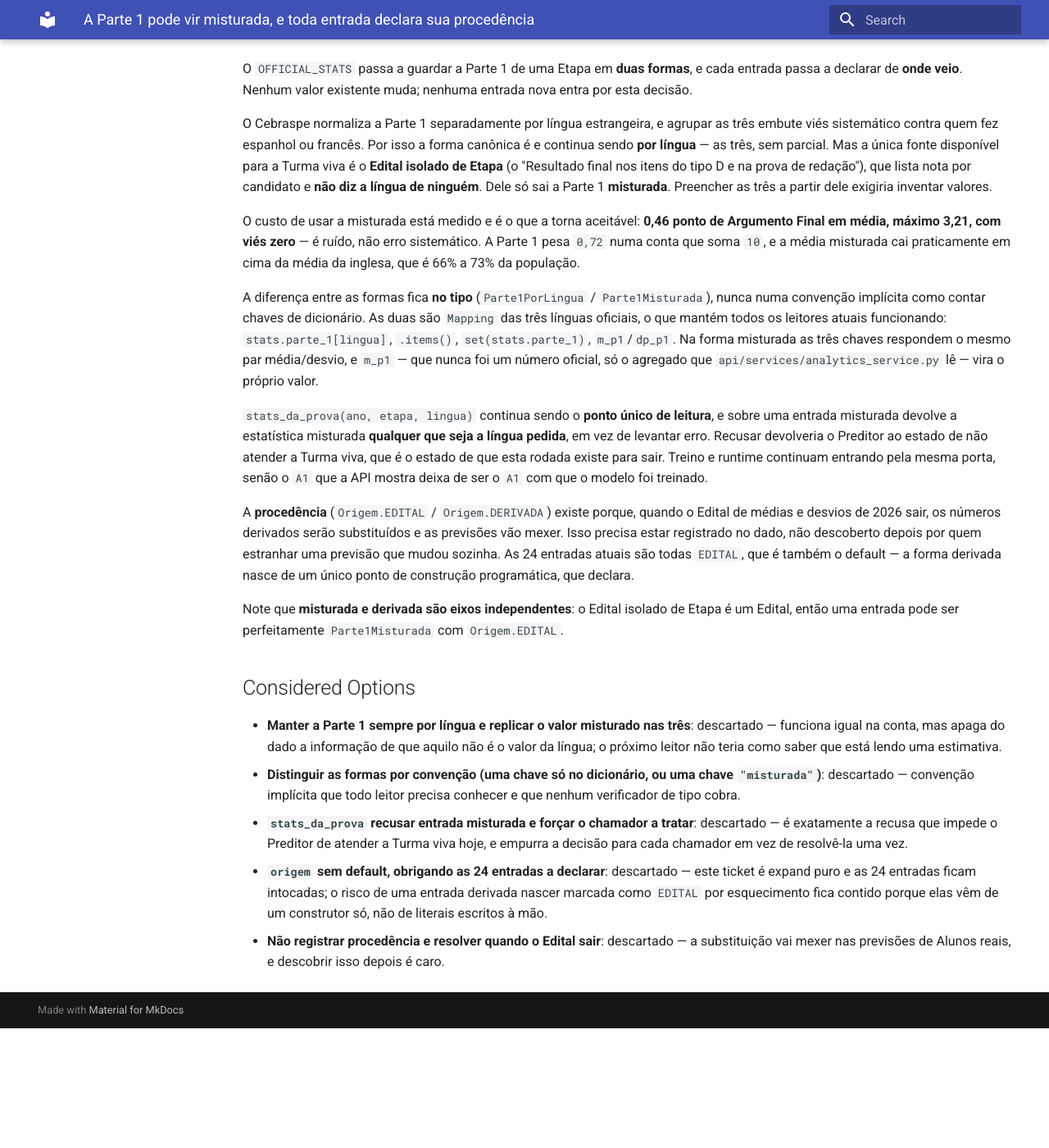
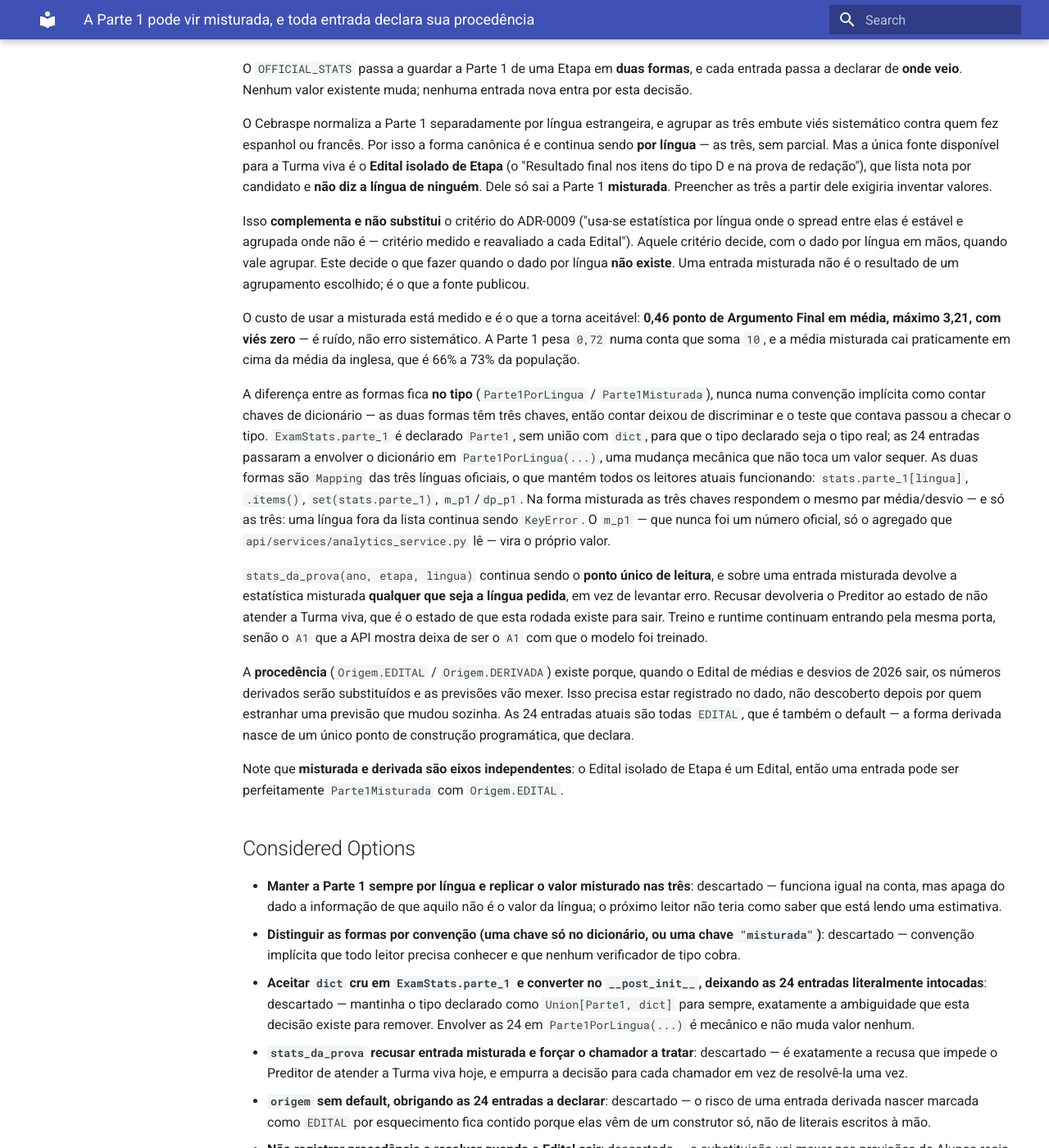
Before and after one commit to luizhtmoreira/Analise-Preditiva-PAS, an MkDocs documentation site: the page built from docs/adr/0013-parte-1-misturada-e-procedencia-no-official-stats.md, in a window 1280 px wide and 1400 px high, scrolled down 198 px. Shown: the whole window at 82% size. Built offline with MkDocs 1.6.1 and Material for MkDocs 9.7.7, drawn with Linux system fonts in a browser that asks for light colours; before the commit the page ends 1452 px from its top, so only the background shows below that.

Commit message:
refactor(pas-constants): correções da revisão de código do ticket 01
Tipo declarado passa a ser o tipo real: `ExamStats.parte_1: Parte1`, sem união
com `dict` e sem coerção no `__post_init__` — a união eternizava justamente a
ambiguidade que o ADR-0013 diz remover. As 24 entradas envolvem o dicionário em
`Parte1PorLingua(...)`; mecânico, nenhum valor muda.

- `misturada` vira `ClassVar[bool]`, para que nunca possa virar campo de
  construtor por uma anotação repetida numa subclasse;
- `para(lingua)` sai e `__getitem__` passa a ser o método abstrato — uma porta
  só para uma leitura só;
- `LINGUAS_OFICIAIS` deixa de existir em duas cópias: mora em `pas_constants`,
  junto do dado que indexa, e `model_package` reexporta;
- o teste que garantia as três línguas por contagem de chaves passa a checar o
  tipo, porque a forma misturada também tem três — contar deixou de discriminar;
- teste novo: língua fora das três continua sendo `KeyError` na forma
  misturada, e misturada/derivada são eixos independentes;
- `CONTEXT.md` ganha Edital isolado de Etapa, Parte 1 Misturada e Procedência,
  conforme DEVELOPER_HANDBOOK §4;
- ADR-0013 reconcilia com o critério do ADR-0009 e registra a opção descartada.

Co-Authored-By: Claude Opus 5 <noreply@anthropic.com>
Claude-Session: https://claude.ai/code/session_01AXbNFMUjwXpcxpWxcQ5ozY

```diff
--- a/docs/adr/0013-parte-1-misturada-e-procedencia-no-official-stats.md
+++ b/docs/adr/0013-parte-1-misturada-e-procedencia-no-official-stats.md
@@ -4,9 +4,11 @@ O `OFFICIAL_STATS` passa a guardar a Parte 1 de uma Etapa em **duas formas**, e
 
 O Cebraspe normaliza a Parte 1 separadamente por língua estrangeira, e agrupar as três embute viés sistemático contra quem fez espanhol ou francês. Por isso a forma canônica é e continua sendo **por língua** — as três, sem parcial. Mas a única fonte disponível para a Turma viva é o **Edital isolado de Etapa** (o "Resultado final nos itens do tipo D e na prova de redação"), que lista nota por candidato e **não diz a língua de ninguém**. Dele só sai a Parte 1 **misturada**. Preencher as três a partir dele exigiria inventar valores.
 
+Isso **complementa e não substitui** o critério do ADR-0009 ("usa-se estatística por língua onde o spread entre elas é estável e agrupada onde não é — critério medido e reavaliado a cada Edital"). Aquele critério decide, com o dado por língua em mãos, quando vale agrupar. Este decide o que fazer quando o dado por língua **não existe**. Uma entrada misturada não é o resultado de um agrupamento escolhido; é o que a fonte publicou.
+
 O custo de usar a misturada está medido e é o que a torna aceitável: **0,46 ponto de Argumento Final em média, máximo 3,21, com viés zero** — é ruído, não erro sistemático. A Parte 1 pesa `0,72` numa conta que soma `10`, e a média misturada cai praticamente em cima da média da inglesa, que é 66% a 73% da população.
 
-A diferença entre as formas fica **no tipo** (`Parte1PorLingua` / `Parte1Misturada`), nunca numa convenção implícita como contar chaves de dicionário. As duas são `Mapping` das três línguas oficiais, o que mantém todos os leitores atuais funcionando: `stats.parte_1[lingua]`, `.items()`, `set(stats.parte_1)`, `m_p1`/`dp_p1`. Na forma misturada as três chaves respondem o mesmo par média/desvio, e `m_p1` — que nunca foi um número oficial, só o agregado que `api/services/analytics_service.py` lê — vira o próprio valor.
+A diferença entre as formas fica **no tipo** (`Parte1PorLingua` / `Parte1Misturada`), nunca numa convenção implícita como contar chaves de dicionário — as duas formas têm três chaves, então contar deixou de discriminar e o teste que contava passou a checar o tipo. `ExamStats.parte_1` é declarado `Parte1`, sem união com `dict`, para que o tipo declarado seja o tipo real; as 24 entradas passaram a envolver o dicionário em `Parte1PorLingua(...)`, uma mudança mecânica que não toca um valor sequer. As duas formas são `Mapping` das três línguas oficiais, o que mantém todos os leitores atuais funcionando: `stats.parte_1[lingua]`, `.items()`, `set(stats.parte_1)`, `m_p1`/`dp_p1`. Na forma misturada as três chaves respondem o mesmo par média/desvio — e só as três: uma língua fora da lista continua sendo `KeyError`. O `m_p1` — que nunca foi um número oficial, só o agregado que `api/services/analytics_service.py` lê — vira o próprio valor.
 
 `stats_da_prova(ano, etapa, lingua)` continua sendo o **ponto único de leitura**, e sobre uma entrada misturada devolve a estatística misturada **qualquer que seja a língua pedida**, em vez de levantar erro. Recusar devolveria o Preditor ao estado de não atender a Turma viva, que é o estado de que esta rodada existe para sair. Treino e runtime continuam entrando pela mesma porta, senão o `A1` que a API mostra deixa de ser o `A1` com que o modelo foi treinado.
 
@@ -18,6 +20,7 @@ Note que **misturada e derivada são eixos independentes**: o Edital isolado de
 
 - **Manter a Parte 1 sempre por língua e replicar o valor misturado nas três**: descartado — funciona igual na conta, mas apaga do dado a informação de que aquilo não é o valor da língua; o próximo leitor não teria como saber que está lendo uma estimativa.
 - **Distinguir as formas por convenção (uma chave só no dicionário, ou uma chave `"misturada"`)**: descartado — convenção implícita que todo leitor precisa conhecer e que nenhum verificador de tipo cobra.
+- **Aceitar `dict` cru em `ExamStats.parte_1` e converter no `__post_init__`, deixando as 24 entradas literalmente intocadas**: descartado — mantinha o tipo declarado como `Union[Parte1, dict]` para sempre, exatamente a ambiguidade que esta decisão existe para remover. Envolver as 24 em `Parte1PorLingua(...)` é mecânico e não muda valor nenhum.
 - **`stats_da_prova` recusar entrada misturada e forçar o chamador a tratar**: descartado — é exatamente a recusa que impede o Preditor de atender a Turma viva hoje, e empurra a decisão para cada chamador em vez de resolvê-la uma vez.
-- **`origem` sem default, obrigando as 24 entradas a declarar**: descartado — este ticket é expand puro e as 24 entradas ficam intocadas; o risco de uma entrada derivada nascer marcada como `EDITAL` por esquecimento fica contido porque elas vêm de um construtor só, não de literais escritos à mão.
+- **`origem` sem default, obrigando as 24 entradas a declarar**: descartado — o risco de uma entrada derivada nascer marcada como `EDITAL` por esquecimento fica contido porque elas vêm de um construtor só, não de literais escritos à mão.
 - **Não registrar procedência e resolver quando o Edital sair**: descartado — a substituição vai mexer nas previsões de Alunos reais, e descobrir isso depois é caro.
```
Also changed, not shown: CONTEXT.md (+12 -0 lines), 4 other files.
